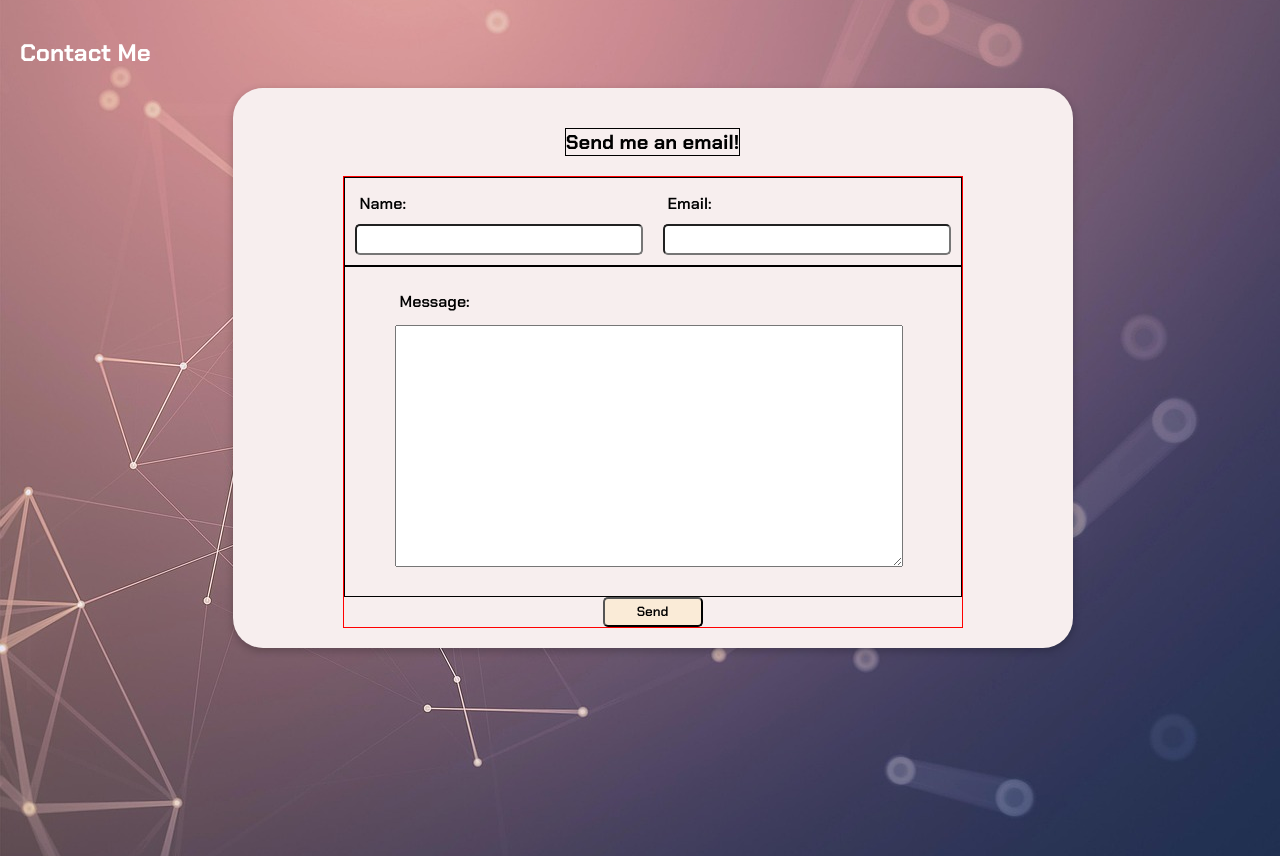
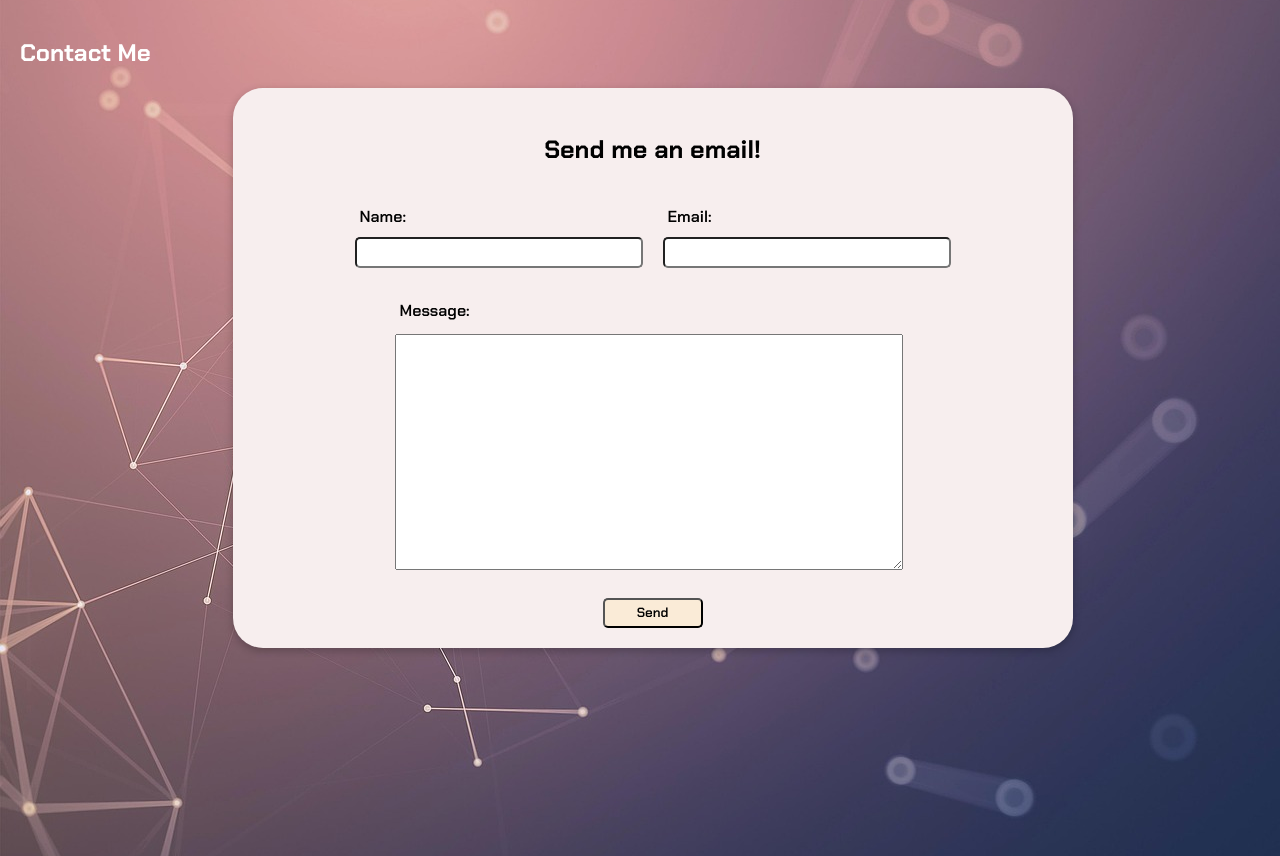
Before and after one commit to Jaysandjay/my-portfolio, a plain HTML site: page index.html in a window 1280 px wide. Shown: the part 2820-3676 px from the top of the page. Drawn offline with Linux system fonts and the light colour scheme.

Commit message:
Got rid of temp borders on contact form, adjusted title font size

```diff
--- a/css/style.css
+++ b/css/style.css
@@ -273,8 +273,7 @@ footer div {
 
 .formTitle{
   justify-self: center;
-  font-size: 20px;
-  border: 1px solid black;
+  font-size: 25px;
 }
 
 #contactForm{
@@ -283,14 +282,12 @@ footer div {
   flex-flow: column;
   justify-content: space-between;
   justify-content: space-between;
-  border: 1px solid red;
 }
 
 .contactInfo{
   display: flex;
   gap:20px;
   padding: 10px;
-  border: 1px solid black;
 }
 
 .error{
@@ -320,7 +317,6 @@ input{
   flex: 1;
   padding-left: 50px;
   align-content: center;
-  border: 1px solid black;
 }
 
 #message{
```
